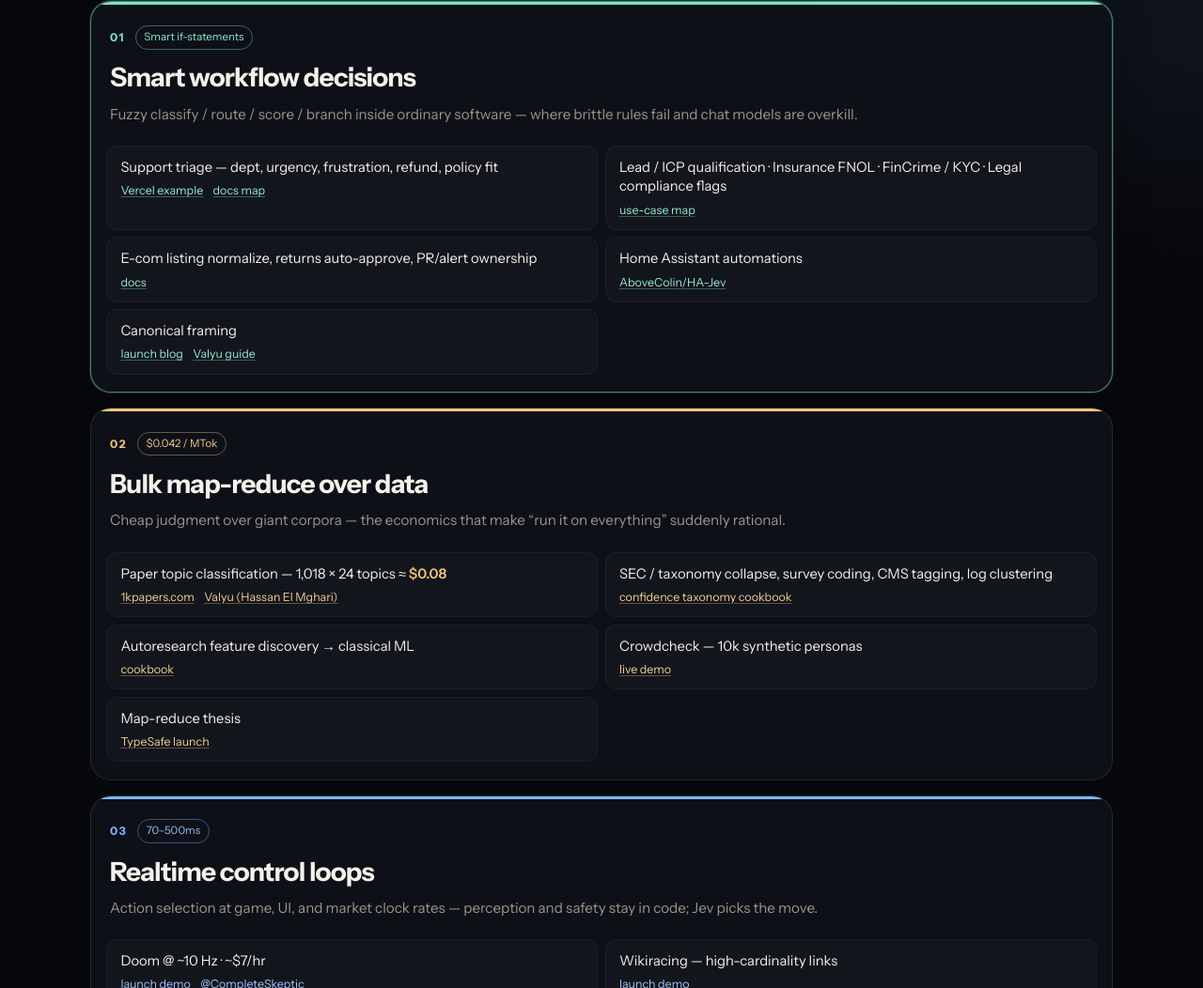
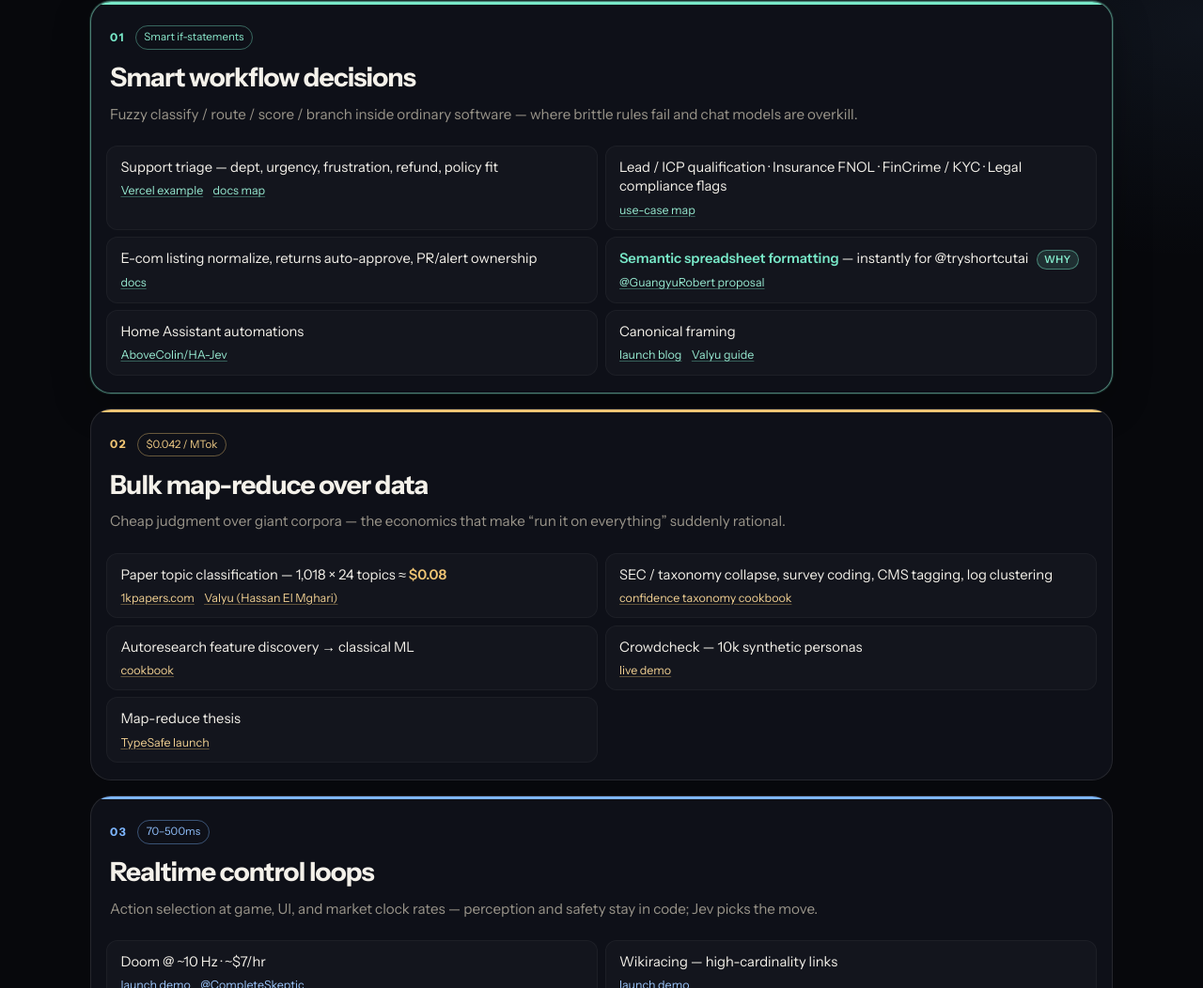
Before and after one commit to galigutta/jev-use-cases, a plain HTML site: page docs/index.html in a window 1280 px wide. Shown: the part 1160-2212 px from the top of the page at 94% size. Drawn offline with Linux system fonts and the light colour scheme.

Commit message:
Add proposed use case leaf (workflow)

```diff
--- a/docs/index.html
+++ b/docs/index.html
@@ -155,6 +155,18 @@
               <span class="leaf-primary">E-com listing normalize, returns auto-approve, PR/alert ownership</span>
               <span class="leaf-meta">
                 <a href="https://docs.typesafe.ai/concepts/use-case-map" rel="noopener">docs</a>
+              </span>
+            </li>
+            <li id="leaf-workflow-semantic-spreadsheet-formatting">
+              <span class="leaf-primary">
+                <strong>Semantic spreadsheet formatting</strong> — instantly for @tryshortcutai
+                <button type="button" class="blurb" aria-expanded="false" aria-controls="blurb-spreadsheet-formatting" id="blurb-btn-spreadsheet-formatting">why</button>
+              </span>
+              <div class="blurb-panel" id="blurb-spreadsheet-formatting" hidden>
+                Conceptual System One leaf: use Jev to semantically format a spreadsheet instantly; Robert Yang’s proposal asks whether it should live in @tryshortcutai.
+              </div>
+              <span class="leaf-meta">
+                <a href="https://x.com/GuangyuRobert/status/2100601420395282695" rel="noopener">@GuangyuRobert proposal</a>
               </span>
             </li>
             <li id="leaf-workflow-home-assistant-automations">
```
